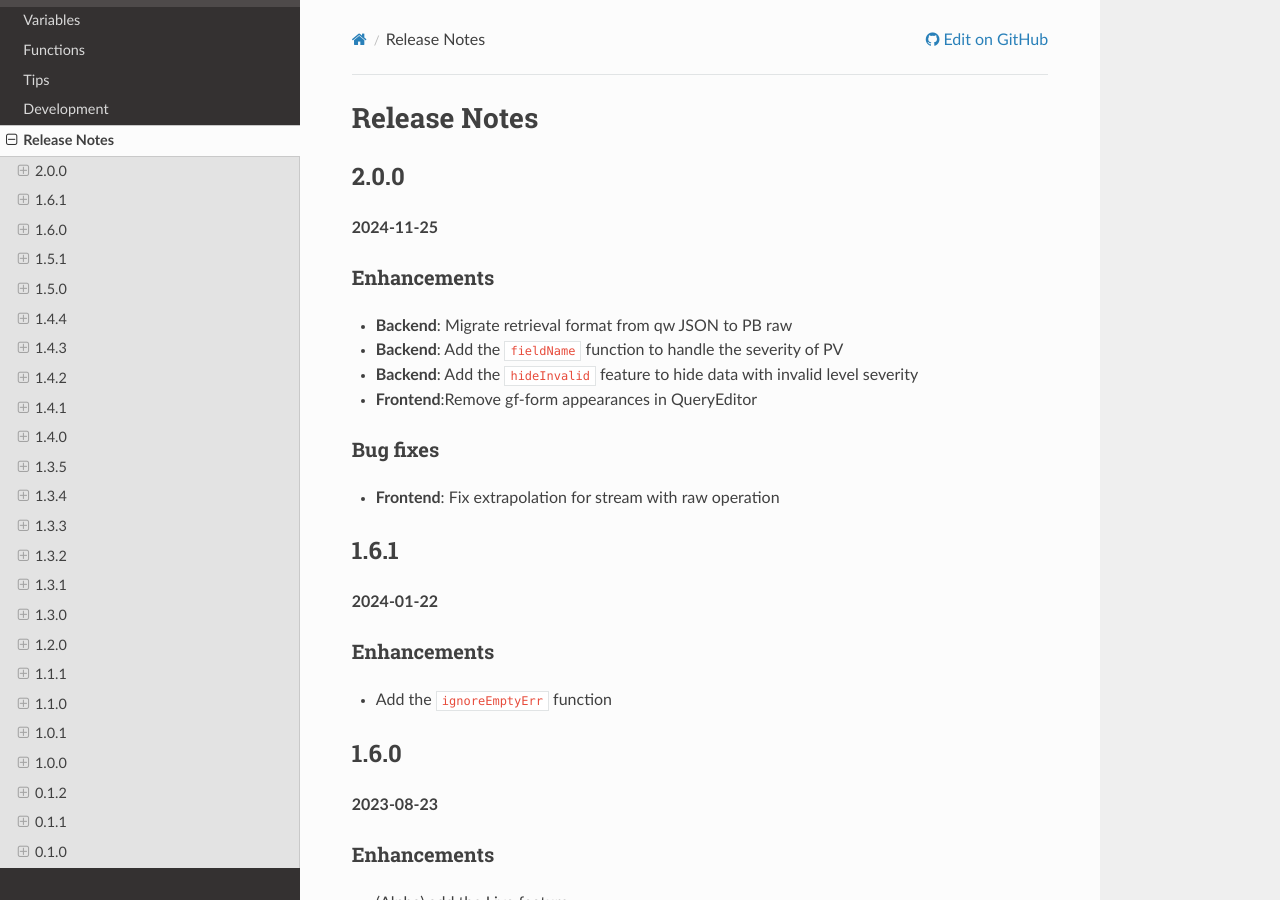
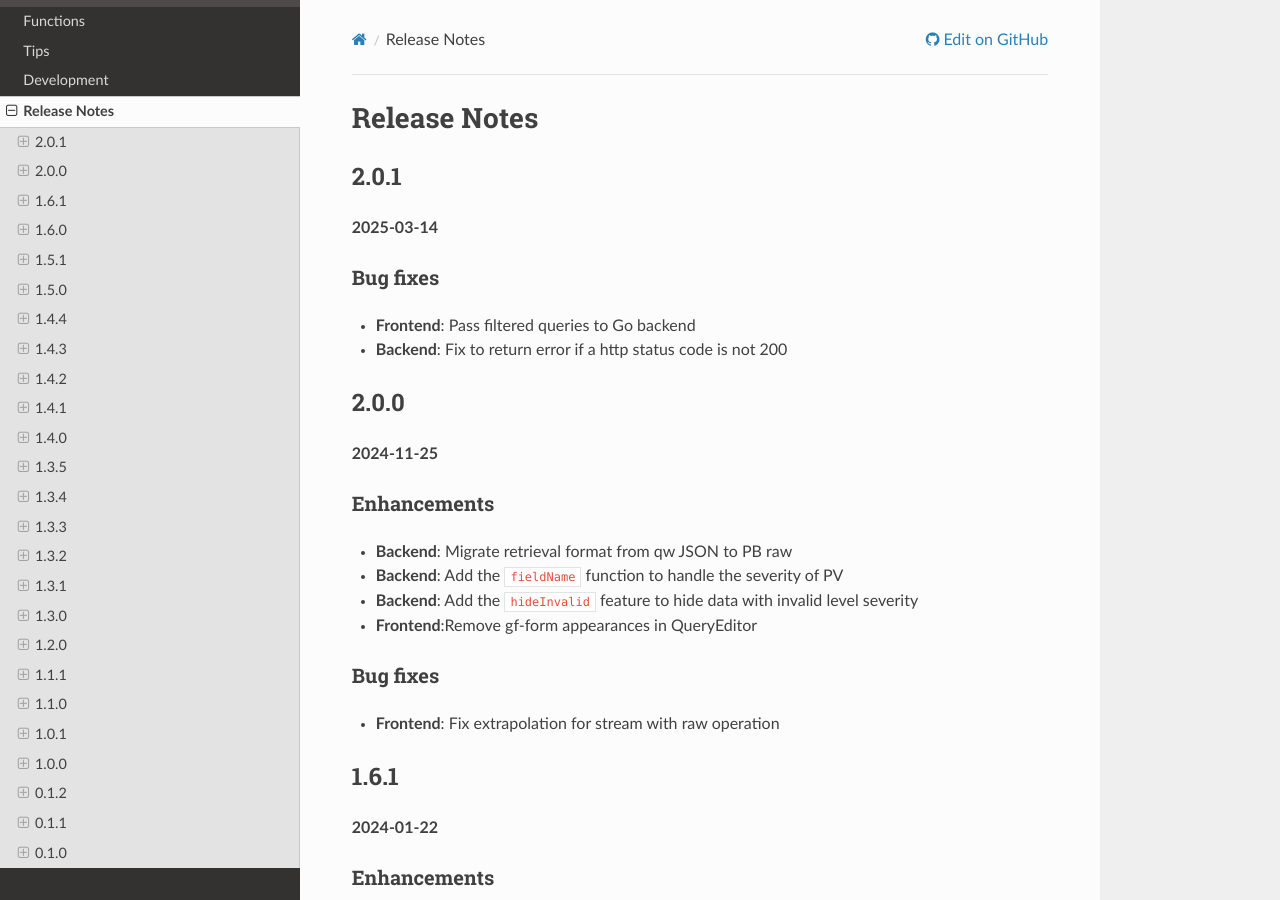
Before and after one commit to sasaki77/archiverappliance-datasource, a Sphinx documentation site: the page built from docs/releases.md, in a window 1280 px wide and 900 px high. Built offline with Sphinx 7.4.7 and the Read the Docs theme 3.1.0, drawn with Linux system fonts in a browser that asks for light colours.

Commit message:
REL: update for 2.0.1 release

```diff
--- a/docs/releases.md
+++ b/docs/releases.md
@@ -1,4 +1,12 @@
 # Release Notes
+## 2.0.1
+
+**2025-03-14**
+
+### Bug fixes
+- **Frontend**: Pass filtered queries to Go backend
+- **Backend**: Fix to return error if a http status code is not 200
+
 ## 2.0.0
 
 **2024-11-25**
--- a/package.json
+++ b/package.json
@@ -2,7 +2,7 @@
   "name": "sasaki77-archiver-appliance",
   "alerting": true,
   "private": true,
-  "version": "2.0.0",
+  "version": "2.0.1",
   "description": "ArchiverAppliance",
   "main": "index.js",
   "scripts": {
```
Also changed, not shown: CHANGELOG.md (+6 -1 lines), 1 other file.
